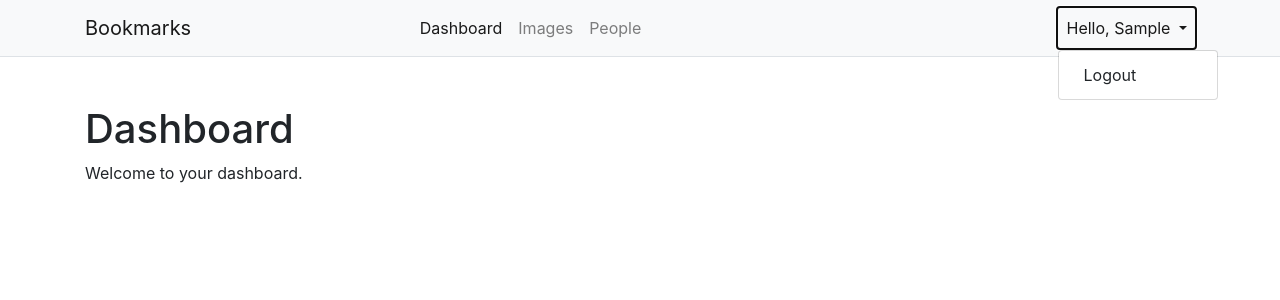
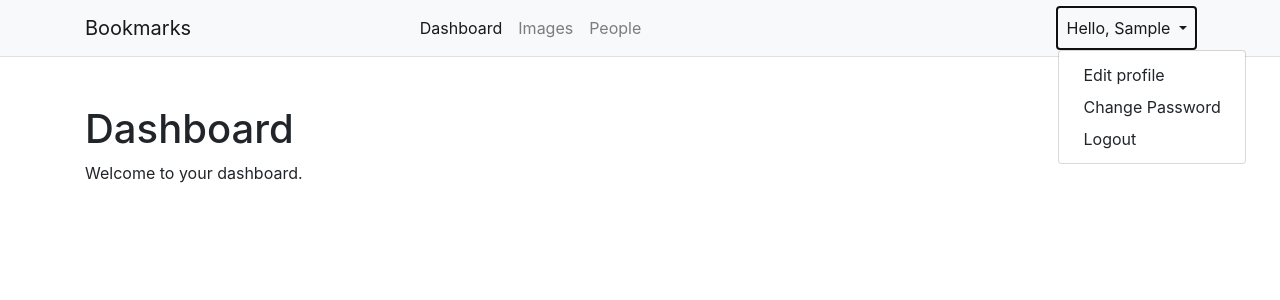
Before and after one commit to yusuphiqbal/bookmarks, a Django app: page /account/ in a window 1280 px wide, after a click that opens the changed part. Shown: the top 300 px of the page. Run offline with Django 3.2, Linux system fonts and the light colour scheme; the visitor is signed in with stand-in values (Sample User, id 1); some libraries are stand-ins or nearby versions.

Commit message:
Added links to edit profile and change password pages

```diff
--- a/account/templates/base.html
+++ b/account/templates/base.html
@@ -31,6 +31,8 @@
                                 Hello, {{ request.user.first_name }}
                             </a>
                             <div class="dropdown-menu" aria-labelledby="navbarDropdown">
+                                <a href="{% url 'edit' %}" class="dropdown-item">Edit profile</a>
+                                <a href="{% url 'password_change' %}" class="dropdown-item">Change Password</a>
                                 <a href="{% url 'logout' %}" class="dropdown-item">Logout</a>
                             </div>
                         </li>
```
